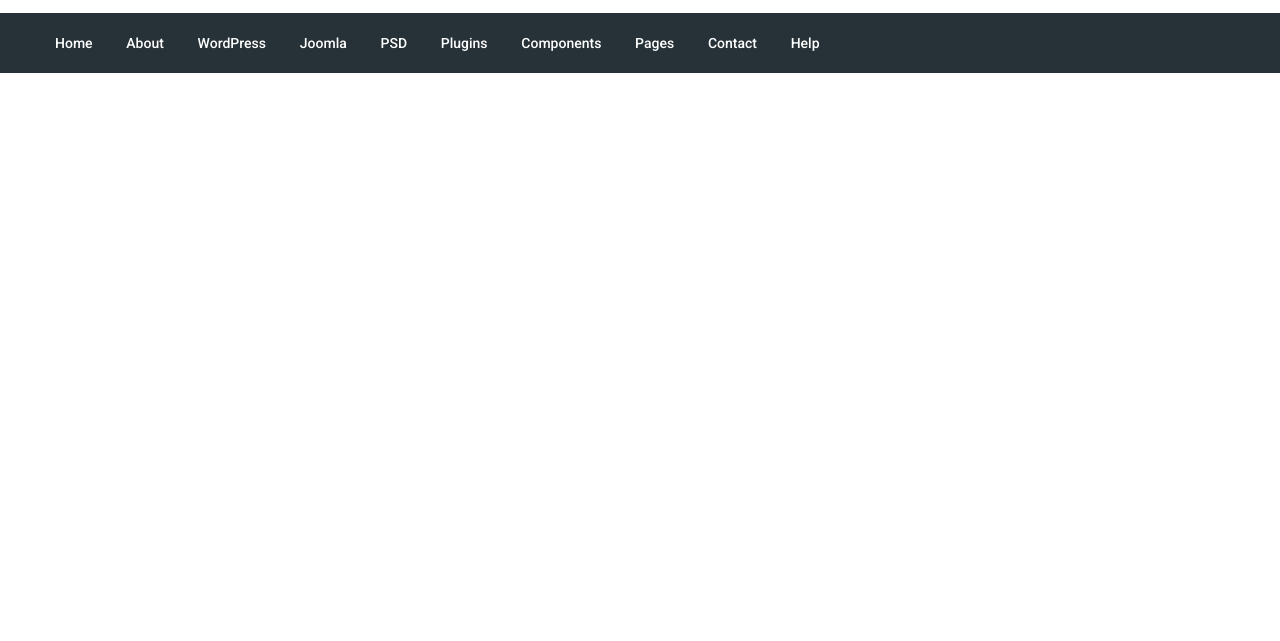
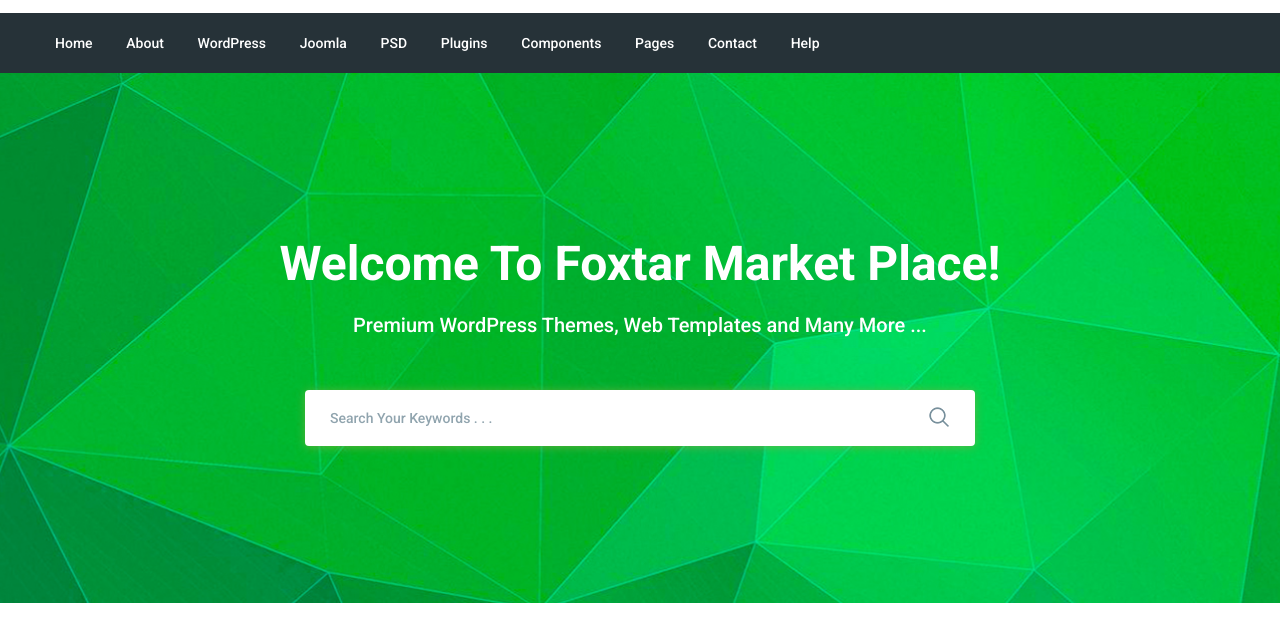
Before and after one commit to frynameDev/moderno, a website: page app/index.html in a window 1280 px wide. Shown: the part 77-718 px from the top of the page. Drawn offline with nearby package versions, Linux system fonts and the light colour scheme; files that its build step writes are made by us from their sources.

Commit message:
added search section

```diff
--- a/app/index.html
+++ b/app/index.html
@@ -98,7 +98,26 @@
 
 
    </header>
-
+   <section class="search" style="background-image: url('images/search-bg.jpg');">
+      <div class="container">
+         <div class="search__inner">
+            <div class="search__inner-title">
+               Welcome To Foxtar Market Place!
+            </div>
+            <div class="search__inner-text">
+               Premium WordPress Themes, Web Templates and Many More ...
+            </div>
+            <div class="search__inner-form">
+               <form action="">
+                  <input type="text" placeholder="Search Your Keywords . . ." required>
+                  <button type="submit">
+                     <img src="images/icons/search.png" alt="">
+                  </button>
+               </form>
+            </div>
+         </div>
+      </div>
+   </section>
 
 
 
--- a/app/scss/style.scss
+++ b/app/scss/style.scss
@@ -2,8 +2,6 @@
 @import "global";
 @import "fonts";
 
-.header__top {
-}
 .header__top-inner {
    display: flex;
    justify-content: space-between;
@@ -62,3 +60,55 @@
       font-size: 14px;
    }
 }
+.search {
+   background-image: url("../images/search-bg.jpg");
+   background-repeat: no-repeat;
+   background-size: cover;
+   background-position: center;
+   min-height: 530px;
+}
+.search__inner {
+   padding: 155px 0px 100px;
+   color: #fff;
+   text-align: center;
+   &-title {
+      font-size: 48px;
+      font-weight: 700;
+      margin-bottom: 10px;
+      line-height: 72px;
+   }
+   &-text {
+      font-size: 20px;
+      font-weight: 500;
+      margin-bottom: 50px;
+      line-height: 30px;
+   }
+   &-form {
+      max-width: 670px;
+      margin: 0 auto;
+      position: relative;
+      input {
+         display: block;
+         width: 100%;
+         box-shadow: 0px 1px 10px 0px rgba(124, 178, 64, 0.75);
+         border-radius: 4px;
+         height: 56px;
+         border: none;
+         font-size: 14px;
+         font-weight: 500;
+         padding-left: 25px;
+         padding-right: 60px;
+         &::placeholder {
+            color: #90a4ae;
+            font-weight: 500;
+         }
+      }
+      button {
+         position: absolute;
+         border: none;
+         background-color: transparent;
+         right: 20px;
+         top: 16px;
+      }
+   }
+}
```
Also changed, not shown: app/images/icons/search.png (added), app/images/icons/search.svg (added), app/images/search-bg.jpg (added).
